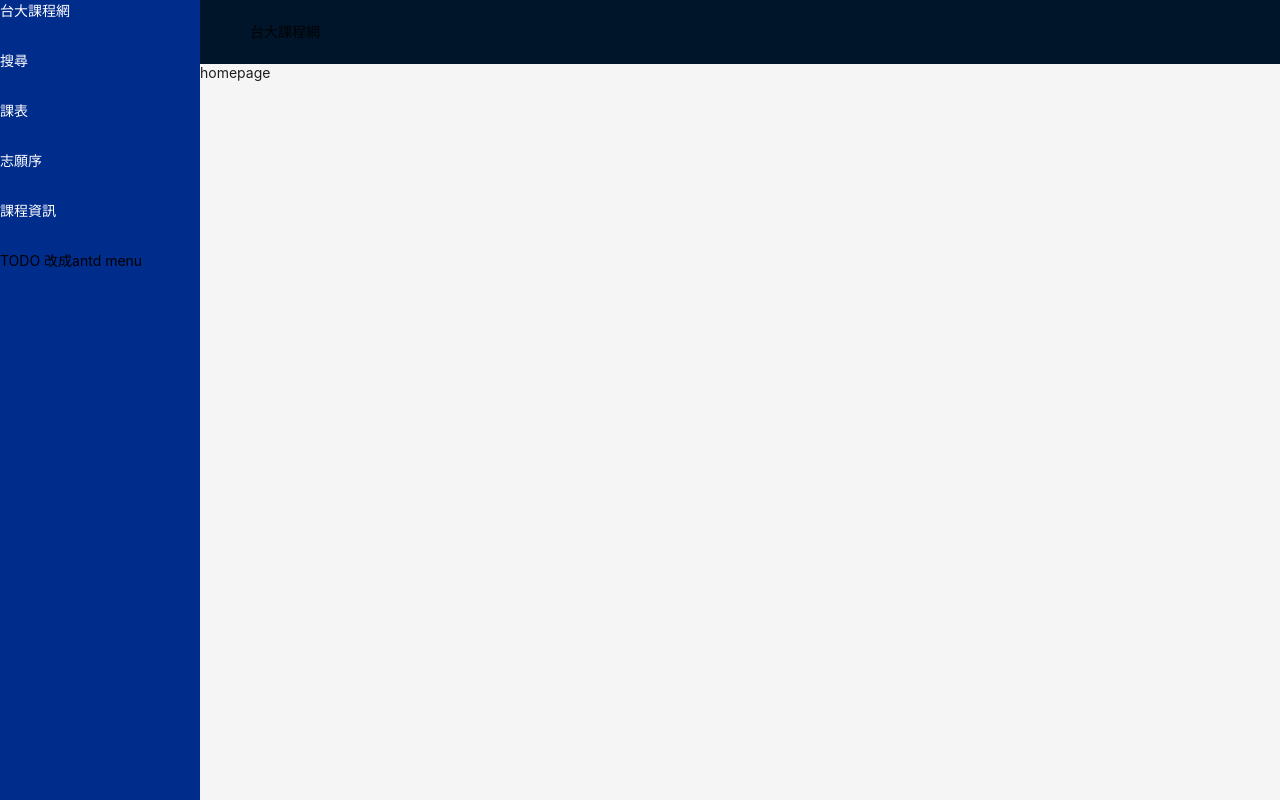
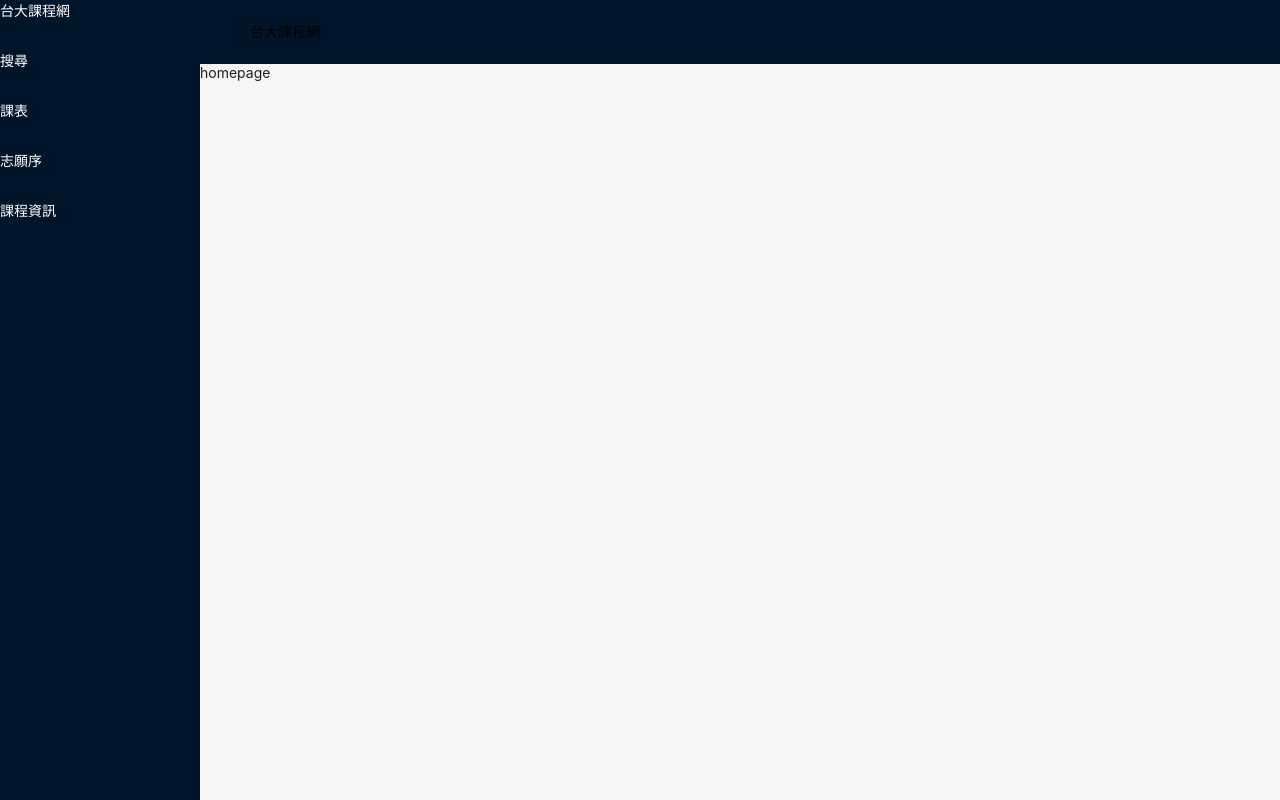
Before and after one commit to andy0314/wp1111_final, a React (Create React App) app in the folder frontend/: page / in a window 1280 px wide. Built offline with nearby package versions, Linux system fonts and the light colour scheme.

Commit message:
modify sidebar

```diff
--- a/frontend/src/containers/SideBar.js
+++ b/frontend/src/containers/SideBar.js
@@ -1,13 +1,29 @@
-import { useNavigate } from "react-router-dom"
-import { blue } from "@ant-design/colors"
+import { useNavigate } from "react-router-dom";
+import { Menu } from 'antd';
+import React from "react";
+
+function getItem(label, key, icon, children, type){
+    return{
+        label,
+        key,
+        icon,
+        children,
+        type
+    }
+}
+
+const items = [
+    getItem('搜尋')
+]
 
 const SideBar = () => {
     const navigate = useNavigate();
     return (
-        <div style={{ background: blue[8], height: "100%", width: "100%" }}>
+        <div style={{ height: "100%", width: "100%" }}>
             <div style={{ color: "white", top: "50px", height: "50px", width: "100%" }} onClick={() => navigate("/")}>
                 台大課程網
             </div>
+            <></>
             <div style={{ color: "white", top: "50px", height: "50px", width: "100%" }} onClick={() => navigate("/search")}>
                 搜尋
             </div>
@@ -20,9 +36,7 @@ const SideBar = () => {
             <div style={{ color: "white", top: "50px", height: "50px", width: "100%" }} onClick={() => navigate("/coursedetail")}>
                 課程資訊
             </div>
-            <div color="white">
-                TODO 改成antd menu
-            </div>
+
         </div>
     )
 }
```
